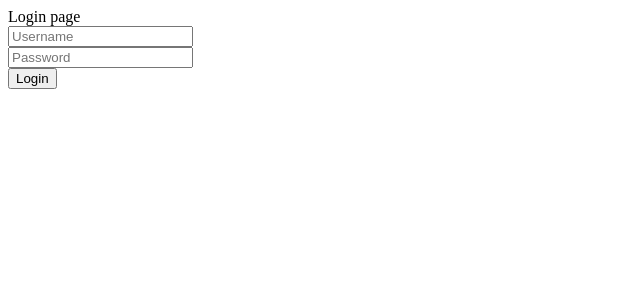
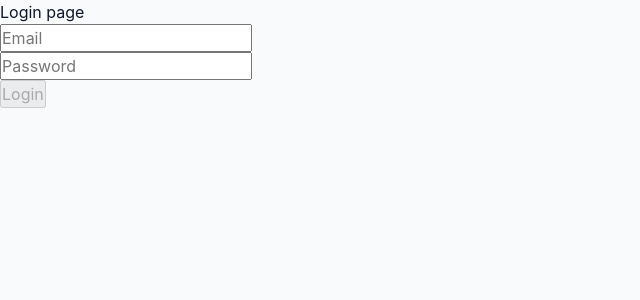
Before and after one commit to mmakar137/notes, a React (Vite) app: page /login in a window 1280 px wide. Shown: the top 300 px of the page, without its empty margins (0-640 px from the left). Built offline with nearby package versions, Linux system fonts and the light colour scheme.

Commit message:
Create function of logging in with validation

```diff
--- a/db.json
+++ b/db.json
@@ -1,4 +1,12 @@
 {
+  "users": [
+    {
+      "id": "1",
+      "email": "admin@email.com",
+      "password": "admin"
+    }
+  ],
+
   "notes": [
     {
       "id": "1",
--- a/src/App.tsx
+++ b/src/App.tsx
@@ -1,21 +1,29 @@
-import { createBrowserRouter, Link } from "react-router";
-import { RouterProvider } from "react-router/dom";
-import LoginPage from "./pages/loginPage";
+import { createBrowserRouter, Link, RouterProvider } from "react-router";
+import LoginPage from "../src/pages/LoginPage";
+import NotesPage from "../src/pages/NotesPage";
+
 const router = createBrowserRouter([
   {
     path: "/",
-    element: <div>
-      Home Page
+    element: (
       <div>
-      <Link to="/login">Login</Link>
+        Home Page
+        <div>
+          <Link to="/login">Login</Link>
+        </div>
       </div>
-      </div>,
+    ),
   },
   {
     path: "/login",
     element: <LoginPage />,
   },
+  {
+    path: "/notes",
+    element: <NotesPage />,
+  },
 ]);
+
 export default function App() {
-  return <RouterProvider router={router} />
+  return <RouterProvider router={router} />;
 }
--- a/src/pages/LoginPage.tsx
+++ b/src/pages/LoginPage.tsx
@@ -1,17 +1,43 @@
+import { useState } from "react"
 import { useForm } from "react-hook-form"
+import { useNavigate } from "react-router"
 
 type LoginFormValues = {
-  username: string
+  email: string
   password: string
 }
 
 export default function LoginPage() {
-  const { register, handleSubmit, formState: { errors } } = useForm<LoginFormValues>({
-    mode: "onBlur",
+  const navigate = useNavigate()
+  // Добавляем состояние для ошибки сервера
+  const [serverError, setServerError] = useState("")
+
+  const {
+    register,
+    handleSubmit,
+    formState: { errors, isValid }
+  } = useForm<LoginFormValues>({
+    mode: "onChange",
   })
 
   const handleLogin = (data: LoginFormValues) => {
-    console.log(data)
+    setServerError("") // Сбрасываем старую ошибку при новой попытке
+    const params = new URLSearchParams()
+    params.set("email", data.email)
+    params.set("password", data.password)
+
+    fetch(`http://localhost:3000/users?${params.toString()}`)
+      .then((res) => res.json())
+      .then((user) => {
+        if (user && user.length > 0) {
+          navigate("/notes")
+        } else {
+          setServerError("Неверный email или пароль")
+        }
+      })
+      .catch(() => {
+        setServerError("Ошибка сервера. Проверьте, запущен ли json-server.")
+      })
   }
 
   return (
@@ -21,14 +47,13 @@ export default function LoginPage() {
         <div>
           <input
             type="text"
-            placeholder="Username"
-            {...register("username", {
-              required: "Введите имя пользователя",
-              minLength: { value: 3, message: "Минимум 3 символа" },
-              pattern: { value: /^[a-zA-Z0-9]+$/, message: "Только латиница и цифры" }
+            placeholder="Email"
+            {...register("email", {
+              required: "Введите email",
+              pattern: { value: /^[^\s@]+@[^\s@]+\.[^\s@]+$/, message: "Некорректный email" }
             })}
           />
-          {errors.username && <p style={{ color: 'red', margin: '5px 0', fontSize: '12px' }}>{errors.username.message}</p>}
+          {errors.email && <p style={{ color: 'red', margin: '5px 0', fontSize: '12px' }}>{errors.email.message}</p>}
         </div>
 
         <div>
@@ -43,7 +68,10 @@ export default function LoginPage() {
           {errors.password && <p style={{ color: 'red', margin: '5px 0', fontSize: '12px' }}>{errors.password.message}</p>}
         </div>
 
-        <button type="submit">Login</button>
+        {/* Вывод ошибки сервера (если пароль неверный или сервер упал) */}
+        {serverError && <p style={{ color: 'red', margin: '10px 0', fontWeight: 'bold' }}>{serverError}</p>}
+
+        <button type="submit" disabled={!isValid}>Login</button>
       </form>
     </div>
   )
--- a/src/pages/notesPage.tsx
+++ b/src/pages/notesPage.tsx
@@ -3,7 +3,7 @@ import NoteCard from "../components/NoteCard"
 import type { Note, NoteDTO, NoteFilters } from "../types"
 import { useEffect, useState } from "react"
 import { DB_LINK, mapNoteFromDTO } from "../utils"
-import styles from "./components/styles.module.css"
+import styles from "../components/styles.module.css"
 import NoteFilterForm from "../components/NoteFilterForm"
 
 export default function NotesPage() {
```
